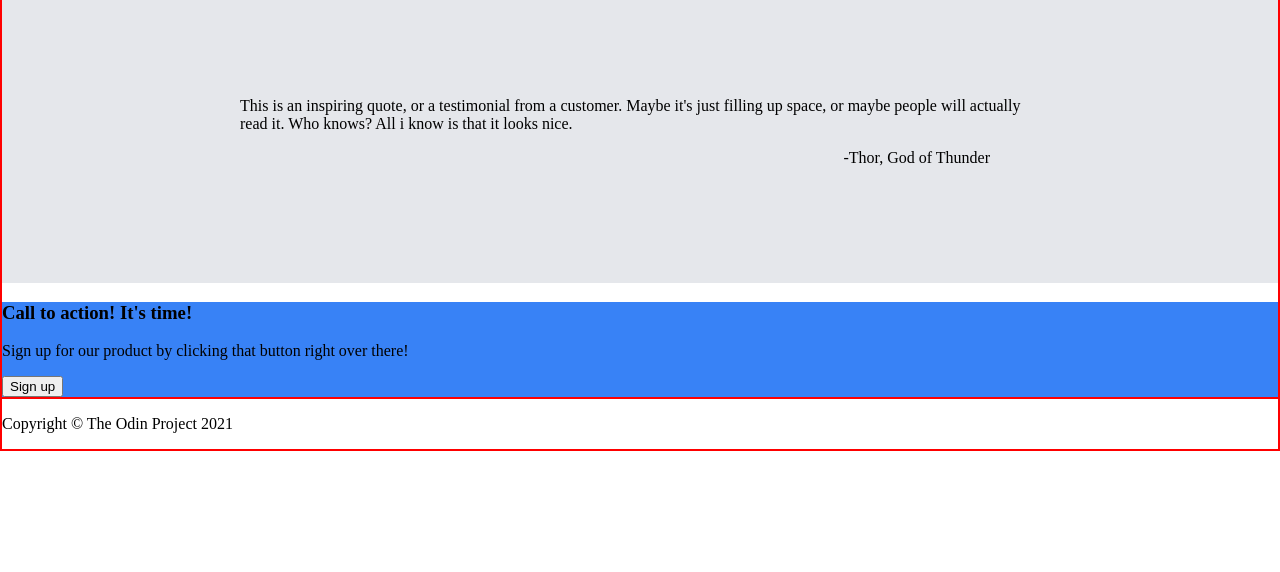
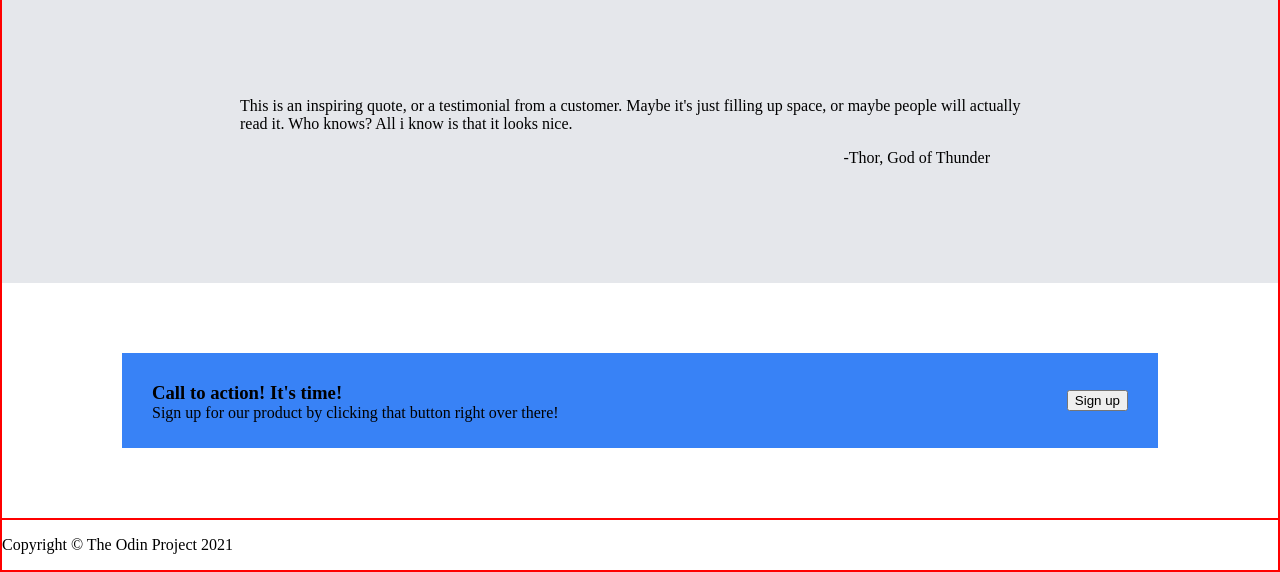
Before and after one commit to LudoWhick/Landing-Page, a plain HTML site: page index.html in a window 1280 px wide. Shown: the part 522-1094 px from the top of the page. Before the commit the page ends 973 px from the top, so only its background shows below. Drawn offline with Linux system fonts and the light colour scheme.

Commit message:
Align CTA content
Align CTA blue box.
Align content inside blue box.

```diff
--- a/style.css
+++ b/style.css
@@ -79,6 +79,26 @@ blockquote {
     padding: 0;
 }
 
+.CTA {
+    padding: 70px 120px;
+    display: flex;
+    justify-content: center;
+}
+
 .CTA-blue {
     background-color: #3882F6;
+    display: flex;
+    flex: 1;
+    padding: 10px 30px;
+    /* flex-wrap: wrap; */
+    justify-content: space-between;
+    align-items: center;
 }
+
+.CTA-text h3 {
+    margin-bottom: 0;
+}
+
+.CTA-text p {
+    margin-top: 0;
+}
```
